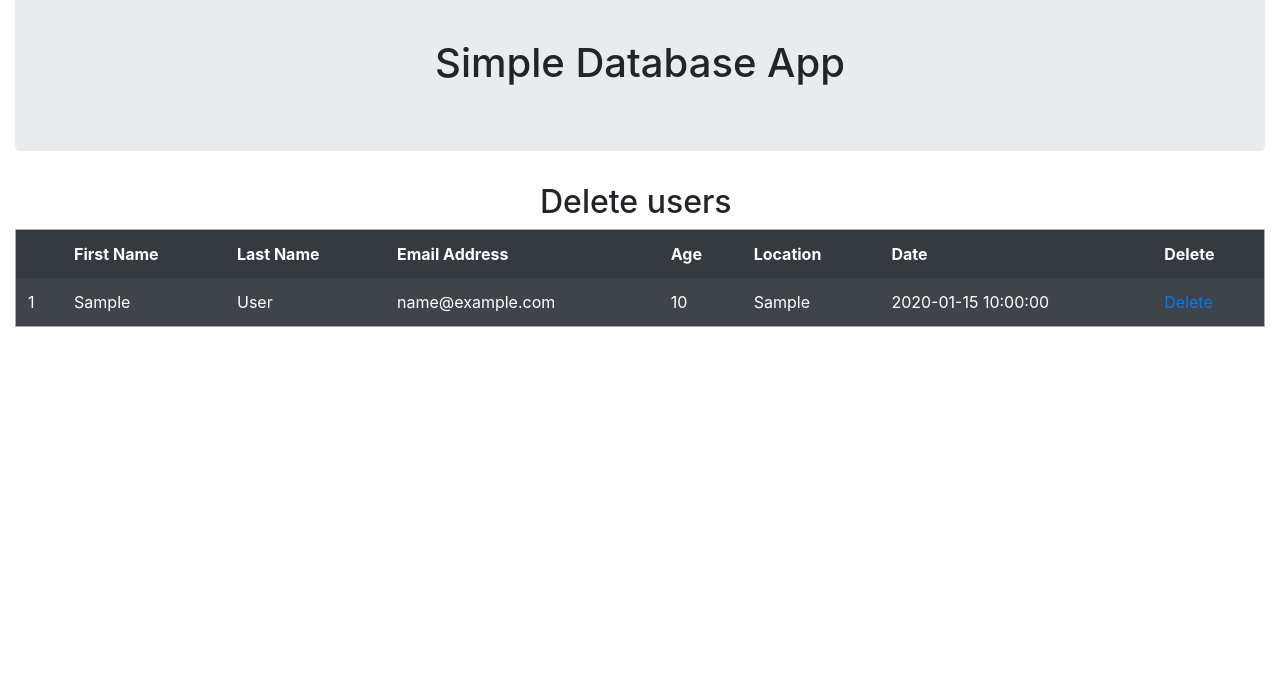
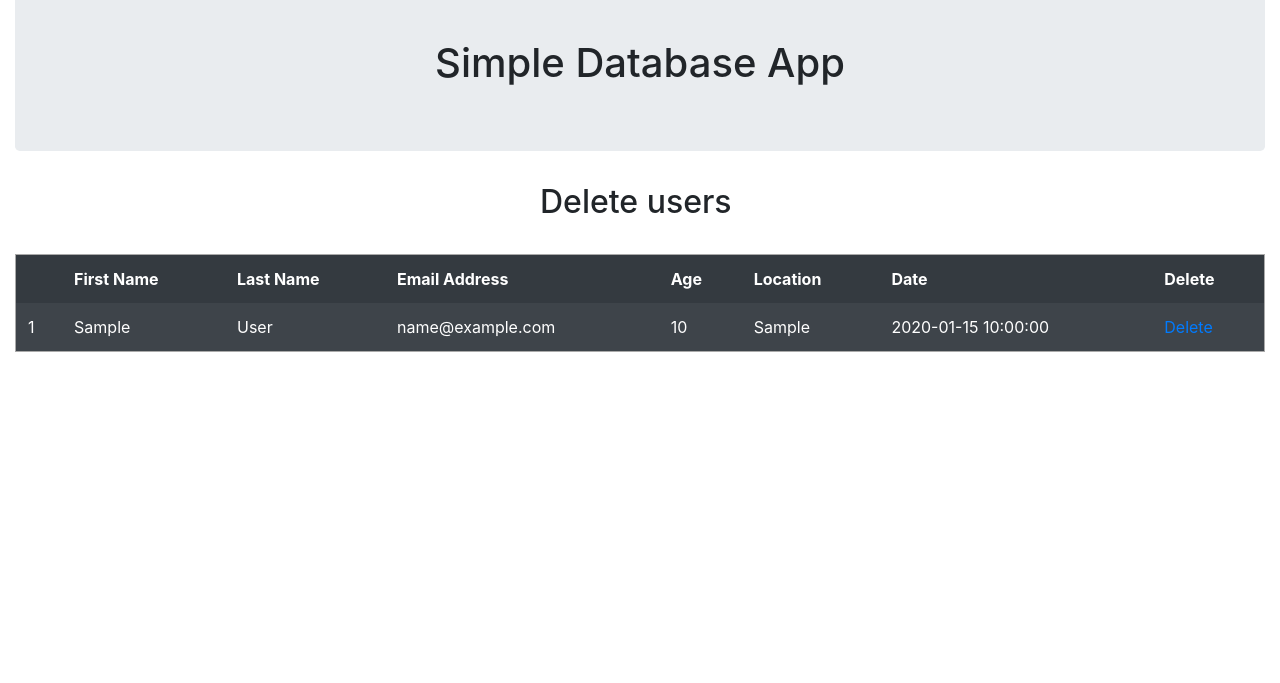
Before and after one commit to russLitt/db-test-app, a PHP site: page /delete.php in a window 1280 px wide. Shown: the top 683 px of the page. Run offline with PHP 8.4, Linux system fonts and the light colour scheme; tables that the repository leaves empty hold one stand-in row (values such as "Sample post"); data that the repository does not hold is empty; some libraries are stand-ins or nearby versions.

Commit message:
footer now behaves properly, tables respond appropriately

```diff
--- a/css/style.css
+++ b/css/style.css
@@ -11,6 +11,12 @@ body {
 #container-content {
   /* padding: 10px; */
   padding-bottom: 50px;
+}
+
+.update-table,
+.delete-table {
+  padding-top: 25px;
+  padding-bottom: 75px;
 }
 
 label {
--- a/delete.php
+++ b/delete.php
@@ -46,7 +46,7 @@ try {
 
   <!-- <?php if ($success) echo $success; ?> -->
 
-  <div class="table-responsive">
+  <div class="table-responsive delete-table">
     <table class="table table-dark table-striped table-borderless table-hover">
       <thead>
         <tr>
--- a/index.php
+++ b/index.php
@@ -20,6 +20,4 @@
     </div>
   </div>
 </div>
-<div class="container">
   <?php require "templates/footer.php"; ?>
-</div>
--- a/read.php
+++ b/read.php
@@ -90,6 +90,4 @@ if (isset($_POST['submit'])) {
       </div>
     </div>
   </div>
-  <div class="conainer">
     <?php include "templates/footer.php"; ?>
-</div>
--- a/readlastname.php
+++ b/readlastname.php
@@ -86,6 +86,4 @@ if (isset($_POST['submit'])) {
 
         <a href="read.php">Back to Search by Location</a><br><br>
       </div>
-    </div>
     <?php include "templates/footer.php"; ?>
-  </div>
--- a/update.php
+++ b/update.php
@@ -27,7 +27,7 @@ try {
   <div id="content-container">
     <h2 class="mx-auto" style="width: 200px;">Update users</h2>
 
-    <div class="table-responsive">
+    <div class="table-responsive update-table">
       <table class="table table-dark table-striped table-borderless table-hover">
         <thead>
           <tr>
```
